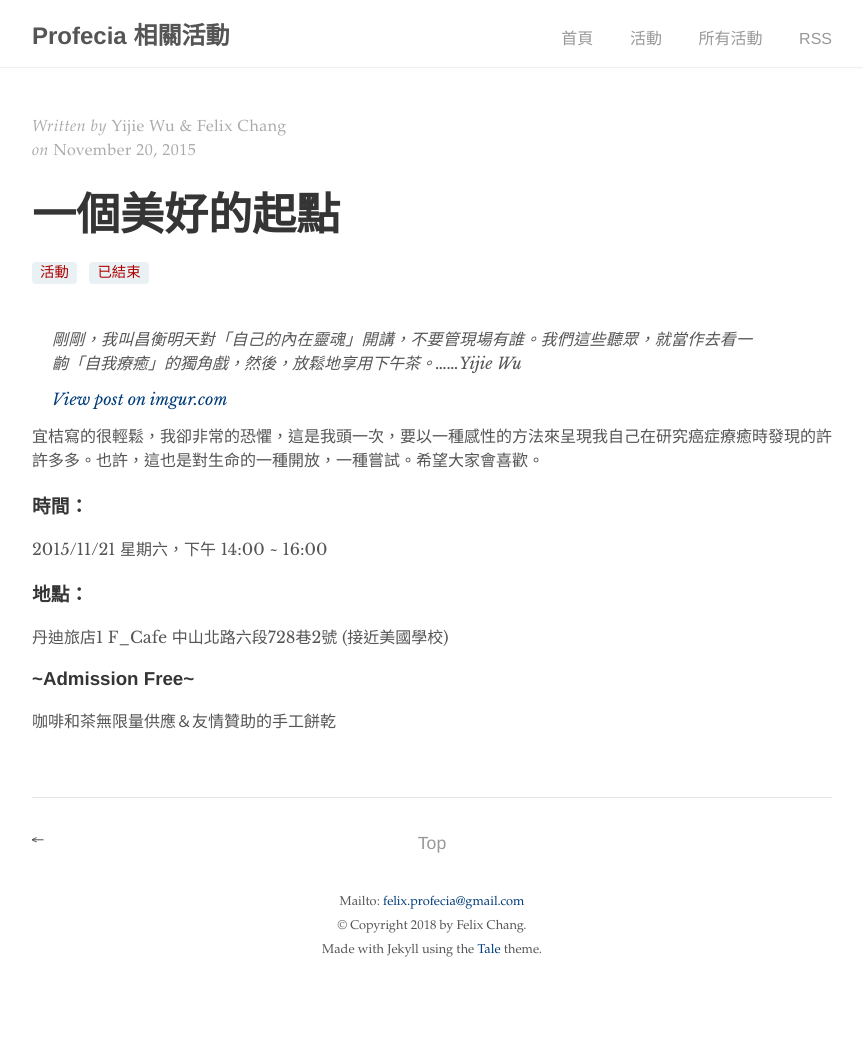
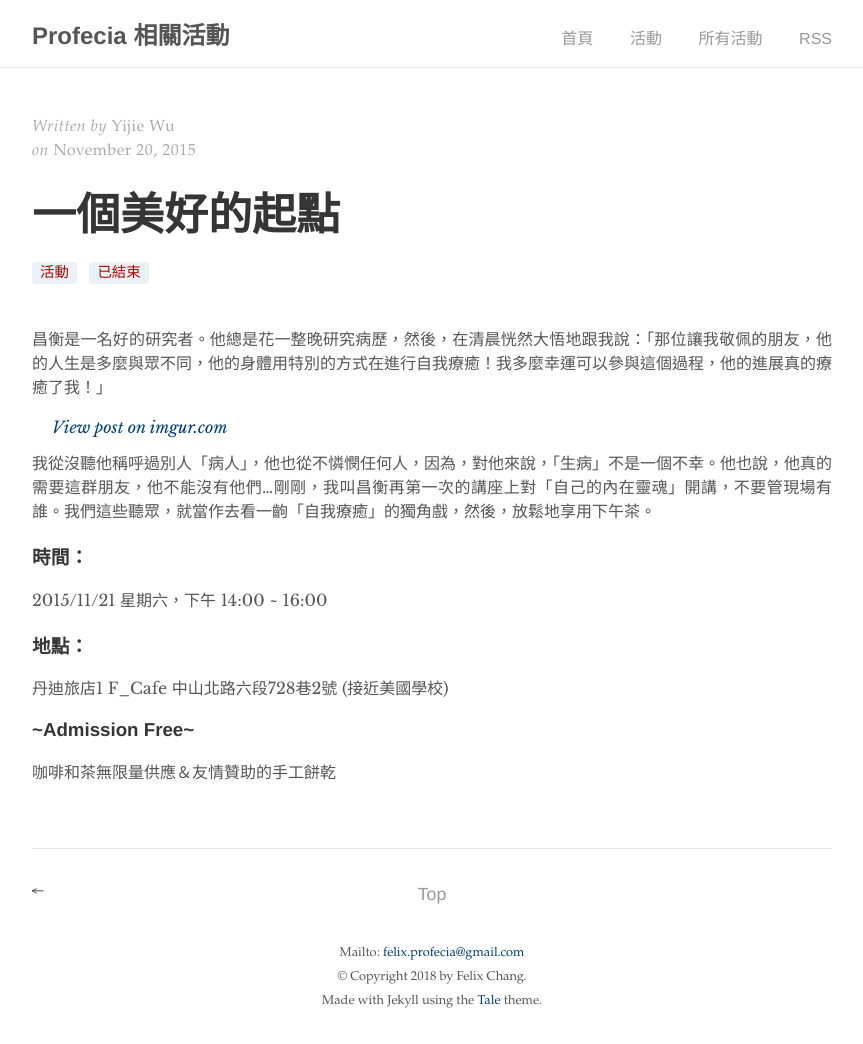
Before and after one commit to felix125/events, a Jekyll site: the page built from _posts/2015-11-20-一個美好的起點.md, in a window 1280 px wide. Shown: the whole page, without its empty margins (208-1071 px from the left). Built offline with Jekyll 4.4.1, drawn with Linux system fonts in a browser that asks for light colours; a script that is not in the unit is left out; comment, search, counter and statistics services are not loaded; before the commit the page ends 993 px from its top, so only the background shows below that.

Commit message:
五次講座

```diff
--- a/_posts/2015-11-20-一個美好的起點.md
+++ b/_posts/2015-11-20-一個美好的起點.md
@@ -1,16 +1,16 @@
 ---
 title: 一個美好的起點
-author: Yijie Wu & Felix Chang
+author: Yijie Wu
 tags:
     - 活動
     - 已結束
 ---
 
-> 剛剛，我叫昌衡明天對「自己的內在靈魂」開講，不要管現場有誰。我們這些聽眾，就當作去看一齣「自我療癒」的獨角戲，然後，放鬆地享用下午茶。......Yijie Wu
+昌衡是一名好的研究者。他總是花一整晚研究病歷，然後，在清晨恍然大悟地跟我說：「那位讓我敬佩的朋友，他的人生是多麼與眾不同，他的身體用特別的方式在進行自我療癒！我多麼幸運可以參與這個過程，他的進展真的療癒了我！」
 
 <blockquote class="imgur-embed-pub" lang="en" data-id="G1eCDVN"><a href="//imgur.com/G1eCDVN">View post on imgur.com</a></blockquote><script async src="//s.imgur.com/min/embed.js" charset="utf-8"></script>
 
-宜桔寫的很輕鬆，我卻非常的恐懼，這是我頭一次，要以一種感性的方法來呈現我自己在研究癌症療癒時發現的許許多多。也許，這也是對生命的一種開放，一種嘗試。希望大家會喜歡。
+我從沒聽他稱呼過別人「病人」，他也從不憐憫任何人，因為，對他來說，「生病」不是一個不幸。他也說，他真的需要這群朋友，他不能沒有他們...剛剛，我叫昌衡再第一次的講座上對「自己的內在靈魂」開講，不要管現場有誰。我們這些聽眾，就當作去看一齣「自我療癒」的獨角戲，然後，放鬆地享用下午茶。
 
 ### 時間：
 2015/11/21 星期六，下午 14:00 ~ 16:00
```
